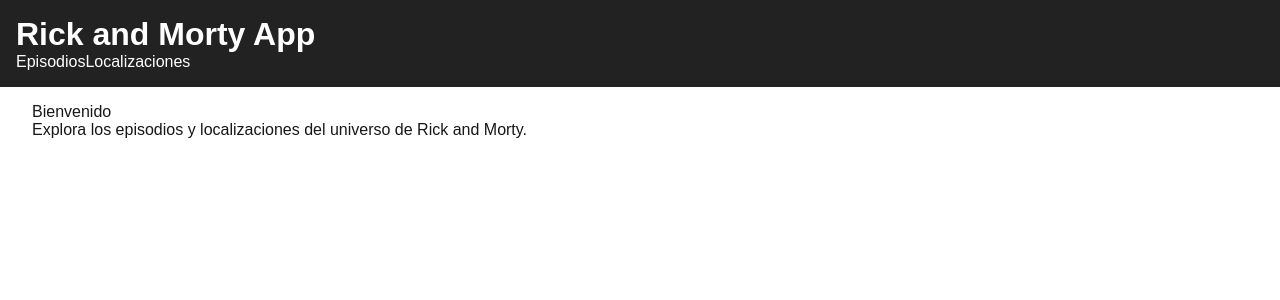
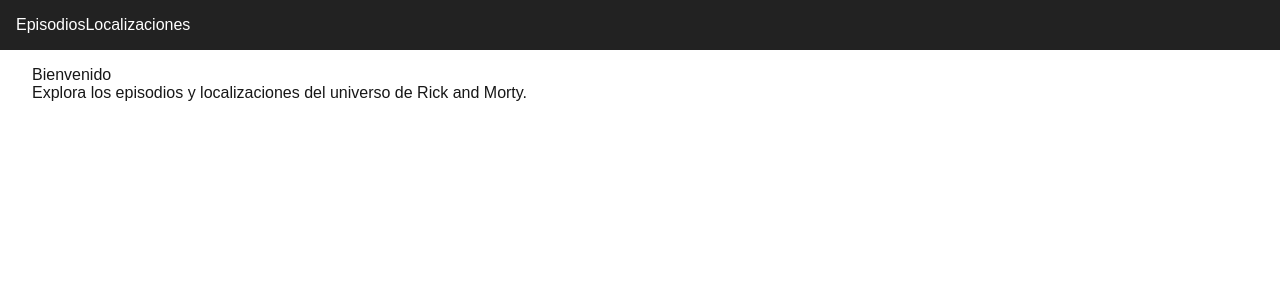
Before and after one commit to JoseMartinezLTN/jose-martinez-flat101, a Next.js app: page / in a window 1280 px wide. Shown: the top 300 px of the page. Built offline with nearby package versions, Linux system fonts and the light colour scheme.

Commit message:
NavBar component & app context -JM

```diff
--- /dev/null
+++ b/app/components/navBar/NavBar.jsx
@@ -0,0 +1,41 @@
+"use client";
+
+import Link from "next/link";
+import { useContext, useEffect } from "react";
+import { usePathname } from "next/navigation";
+import { setCurrentPageToContext } from "./controller";
+import styles from "./NavBar.module.css";
+import { AppContext } from "@/app/context/appContext";
+
+export default function NavBar() {
+  const { currentPage, setCurrentPage } = useContext(AppContext);
+  const pathname = usePathname();
+
+  useEffect(() => {
+    setCurrentPageToContext({
+      pathname: pathname,
+      setCurrentPage: setCurrentPage,
+    });
+  }, [pathname]);
+
+  return (
+    <nav>
+      <Link
+        href="/episodes"
+        className={
+          currentPage === "episodes" ? styles.selectedLink : styles.link
+        }
+      >
+        Episodios
+      </Link>
+      <Link
+        href="/locations"
+        className={
+          currentPage === "locations" ? styles.selectedLink : styles.link
+        }
+      >
+        Localizaciones
+      </Link>
+    </nav>
+  );
+}
--- /dev/null
+++ b/app/components/navBar/NavBar.module.css
@@ -0,0 +1,20 @@
+.link {
+  margin-right: 5;
+  padding: 5;
+  border-radius: 5;
+  transition: 0.5s;
+}
+
+.link:hover {
+  background-color: rgba(255, 255, 255, 0.211);
+  transition: 0.5s;
+}
+
+.selectedLink {
+  margin-right: 5;
+  background-color: white;
+  color: black;
+  border-radius: 5;
+  padding: 5;
+  transition: 0.5s;
+}
--- /dev/null
+++ b/app/components/navBar/controller.js
@@ -0,0 +1,7 @@
+export const setCurrentPageToContext = ({ pathname, setCurrentPage }) => {
+  let currentPage = "";
+  if (pathname.startsWith("/episodes")) currentPage = "episodes";
+  if (pathname.startsWith("/locations")) currentPage = "locations";
+
+  setCurrentPage(currentPage);
+};
--- /dev/null
+++ b/app/context/appContext.js
@@ -0,0 +1,19 @@
+"use client";
+
+import React, { createContext, useState } from "react";
+
+export const AppContext = createContext();
+
+export function AppProvider({ children }) {
+  const [isLoading, setIsLoading] = useState(false);
+  const [currentPage, setCurrentPage] = useState("");
+
+  const context = {
+    isLoading,
+    setIsLoading,
+    currentPage,
+    setCurrentPage,
+  };
+
+  return <AppContext.Provider value={context}>{children}</AppContext.Provider>;
+}
--- a/app/layout.js
+++ b/app/layout.js
@@ -1,3 +1,5 @@
+import NavBar from "./components/navBar/NavBar";
+import { AppProvider } from "./context/appContext";
 import "./globals.css";
 
 export const metadata = {
@@ -9,18 +11,16 @@
   return (
     <html lang="en">
       <body>
+        <AppProvider>
           <div className="layout">
             <header
               style={{ padding: "1rem", background: "#222", color: "#fff" }}
             >
-            <h1>Rick and Morty App</h1>
-            <nav>
-              <a href="/episodes">Episodios</a>
-              <a href="/locations">Localizaciones</a>
-            </nav>
+              <NavBar />
             </header>
             <main>{children}</main>
           </div>
+        </AppProvider>
       </body>
     </html>
   );
```
Also changed, not shown: app/components/episodeItem/EpisodeCard.jsx (renamed from app/components/episodeItem/EpisodeCard.js), app/components/locationItem/LocationCard.jsx (renamed from app/components/locationItem/LocationCard.js). Lines whose indentation alone changed are shown as unchanged.
